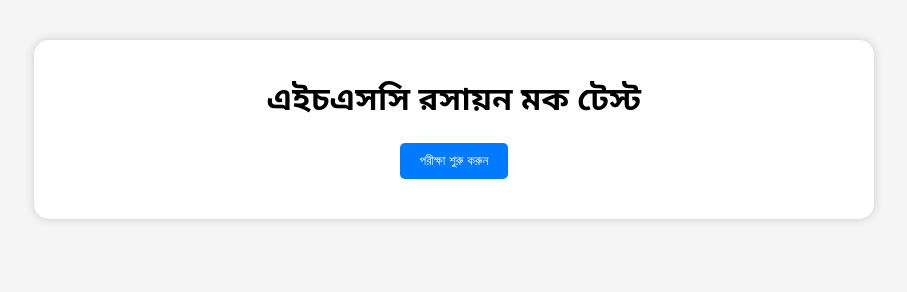
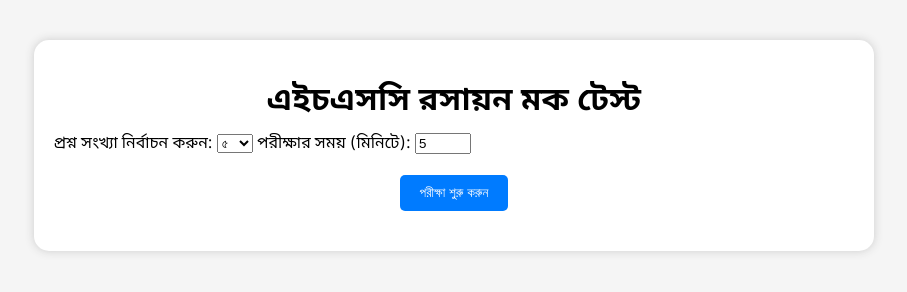
Before and after one commit to badhonkumarjoy14-debug/Mocktester, a plain HTML site: page index.html in a window 1280 px wide. Shown: the whole page, without its empty margins (186-1093 px from the left). Drawn offline with Linux system fonts and the light colour scheme.

Commit message:
1.2
adding time adding fecture and wrong answers correct ones

```diff
--- a/index.html
+++ b/index.html
@@ -10,13 +10,24 @@
   <div class="container">
     <h1>এইচএসসি রসায়ন মক টেস্ট</h1>
 
-    <button id="startBtn">পরীক্ষা শুরু করুন</button>
+    <div id="setupContainer">
+      <label>প্রশ্ন সংখ্যা নির্বাচন করুন:</label>
+      <select id="questionCount">
+        <option value="5">৫</option>
+        <option value="10">১০</option>
+        <option value="15">১৫</option>
+        <option value="25">২৫</option>
+      </select>
+
+      <label>পরীক্ষার সময় (মিনিটে):</label>
+      <input type="number" id="timeInput" value="5" min="1" max="60" />
+
+      <button id="startBtn">পরীক্ষা শুরু করুন</button>
+    </div>
+
     <div id="timer" class="hidden">সময় বাকি: <span id="time">00:00</span></div>
-
     <form id="quizContainer" class="hidden"></form>
-
     <button id="submitBtn" class="hidden">Submit Test</button>
-
     <div id="result" class="hidden"></div>
   </div>
 
```
